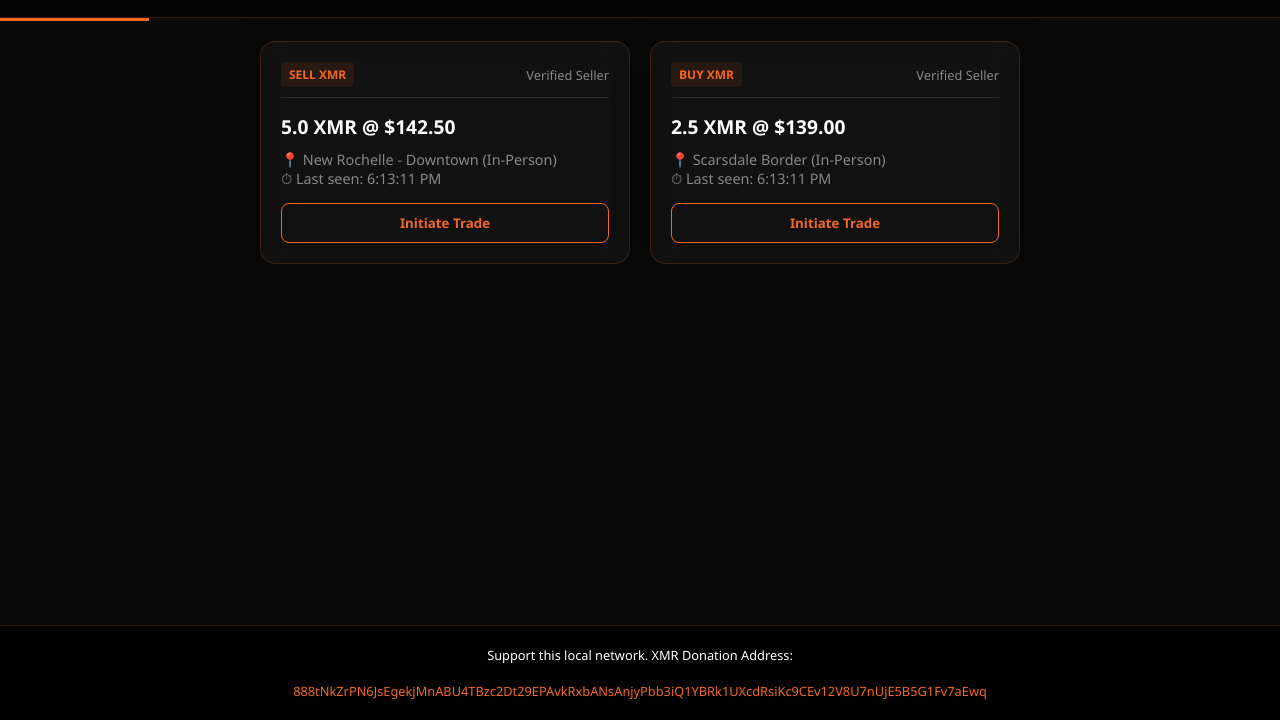
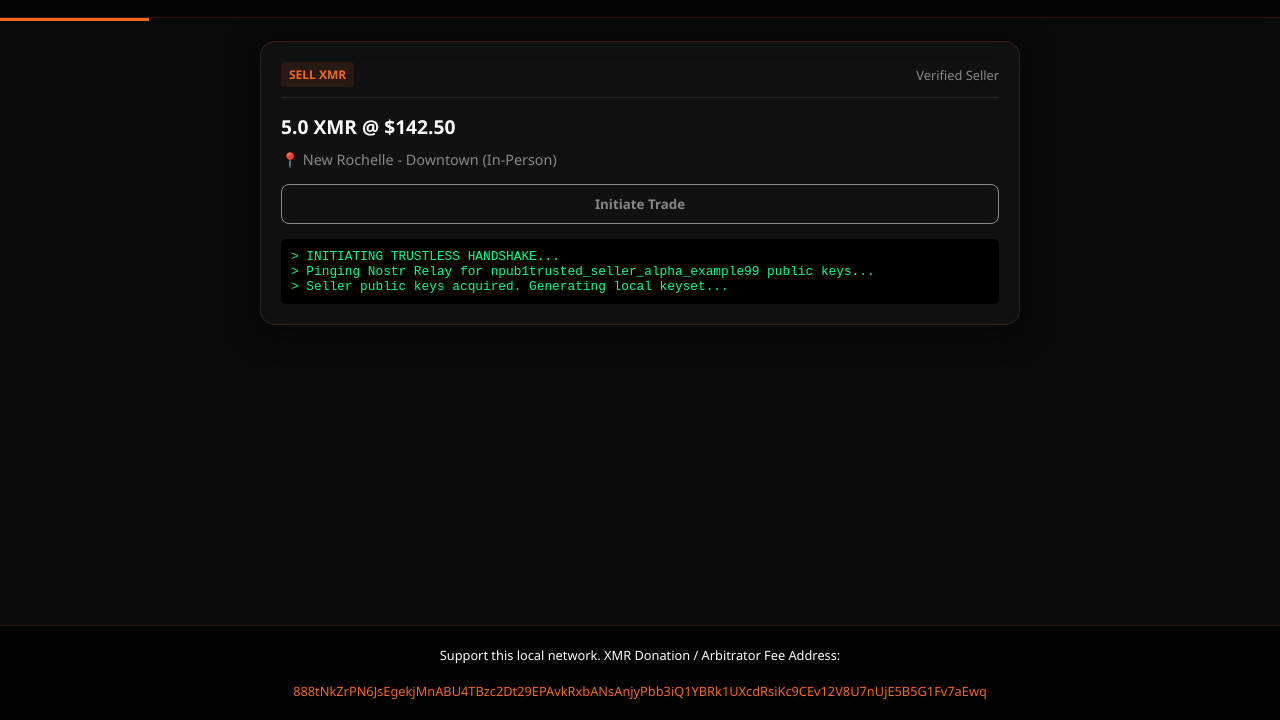
Before and after one commit to xlarzeta-lab/ricochetdetect, a plain HTML site: page p2p.html in a window 1280 px wide. Both pictures are taken after a click on the button "Initiate Trade". Shown: the part 80-800 px from the top of the page. Drawn offline with Linux system fonts and the light colour scheme.

Commit message:
Update p2p.html

```diff
--- a/p2p.html
+++ b/p2p.html
@@ -4,6 +4,9 @@
     <meta charset="UTF-8">
     <meta name="viewport" content="width=device-width, initial-scale=1.0">
     <title>Quantum Terminal - P2P Matcher</title>
+
+    <script src="https://cdnjs.cloudflare.com/ajax/libs/qrcodejs/1.0.0/qrcode.min.js"></script>
+
     <style>
         :root {
             --monero-orange: #F26822;
@@ -12,146 +15,54 @@
             --glass-border: rgba(242, 104, 34, 0.2);
             --text-main: #ffffff;
             --text-muted: #888888;
+            --success-green: #00ff88;
         }
 
-* {
-	box-sizing: border-box;
-	margin: 0;
-	padding: 0;
-	font-family: 'Segoe UI', Tahoma, Geneva, Verdana, sans-serif;
-}
-
-body {
-	background-color: var(--bg-dark);
-	color: var(--text-main);
-	min-height: 100vh;
-	display: flex;
-	flex-direction: column;
-}
+        * { box-sizing: border-box; margin: 0; padding: 0; font-family: 'Segoe UI', sans-serif; }
+        body { background-color: var(--bg-dark); color: var(--text-main); min-height: 100vh; display: flex; flex-direction: column; }
 
         header {
-	padding: 20px;
-	text-align: center;
-	border-bottom: 1px solid var(--glass-border);
-	background: rgba(0, 0, 0, 0.5);
-	backdrop-filter: blur(10px);
-	position: sticky;
-	top: 0;
-	z-index: 10;
+            padding: 20px; text-align: center; border-bottom: 1px solid var(--glass-border);
+            background: rgba(0, 0, 0, 0.5); backdrop-filter: blur(10px); position: sticky; top: 0; z-index: 10;
         }
+        header h1 { color: var(--monero-orange); font-size: 1.5rem; text-transform: uppercase; letter-spacing: 2px; }
+        header p { color: var(--text-muted); font-size: 0.85rem; margin-top: 5px; }
 
-header h1 {
-	color: var(--monero-orange);
-	font-size: 1.5rem;
-	text-transform: uppercase;
-	letter-spacing: 2px;
-}
+        #timer-bar { height: 3px; background: var(--monero-orange); width: 100%; transition: width 1s linear; }
 
-header p {
-	color: var(--text-muted);
-	font-size: 0.85rem;
-	margin-top: 5px;
-}
+        main { flex-grow: 1; padding: 20px; max-width: 800px; margin: 0 auto; width: 100%; }
 
-/* 60-Second Visual Indicator */
-#timer-bar {
-height: 3px;
-background: var(--monero-orange);
-width: 100%;
-transition: width 1s linear;
-}
+        #order-book { display: grid; grid-template-columns: repeat(auto-fit, minmax(300px, 1fr)); gap: 20px; }
 
-main {
-	flex-grow: 1;
-	padding: 20px;
-	max-width: 800px;
-	margin: 0 auto;
-	width: 100%;
-}
-
-/* Bento Box Layout */
-#order-book {
-display: grid;
-grid-template-columns: repeat(auto-fit, minmax(300px, 1fr));
-gap: 20px;
-}
-
-/* Glassmorphism Cards */
         .trade-card {
-	background: var(--card-bg);
-	border: 1px solid var(--glass-border);
-	border-radius: 15px;
-	padding: 20px;
-	backdrop-filter: blur(12px);
-	-webkit-backdrop-filter: blur(12px);
-	box-shadow: 0 4px 30px rgba(0, 0, 0, 0.5);
+            background: var(--card-bg); border: 1px solid var(--glass-border); border-radius: 15px;
+            padding: 20px; backdrop-filter: blur(12px); box-shadow: 0 4px 30px rgba(0, 0, 0, 0.5);
             transition: transform 0.2s ease, border-color 0.2s ease;
         }
+        .trade-card:hover { transform: translateY(-5px); border-color: var(--monero-orange); }
 
-.trade-card:hover {
-	transform: translateY(-5px);
-	border-color: var(--monero-orange);
-}
-
-.card-header {
-	display: flex;
-	justify-content: space-between;
-	align-items: center;
-	margin-bottom: 15px;
-	border-bottom: 1px solid rgba(255,255,255,0.1);
-	padding-bottom: 10px;
-}
-
-.badge {
-	background: rgba(242, 104, 34, 0.1);
-	color: var(--monero-orange);
-	padding: 4px 8px;
-	border-radius: 4px;
-	font-size: 0.75rem;
-	font-weight: bold;
-}
-
-.price-row {
-	font-size: 1.2rem;
-	font-weight: bold;
-	margin-bottom: 10px;
-}
-
-.details-row {
-	font-size: 0.9rem;
-	color: var(--text-muted);
-	margin-bottom: 15px;
-}
+        .card-header { display: flex; justify-content: space-between; align-items: center; margin-bottom: 15px; border-bottom: 1px solid rgba(255,255,255,0.1); padding-bottom: 10px; }
+        .badge { background: rgba(242, 104, 34, 0.1); color: var(--monero-orange); padding: 4px 8px; border-radius: 4px; font-size: 0.75rem; font-weight: bold; }
+        .price-row { font-size: 1.2rem; font-weight: bold; margin-bottom: 10px; }
+        .details-row { font-size: 0.9rem; color: var(--text-muted); margin-bottom: 15px; }
 
         .action-btn {
-	width: 100%;
-	background: transparent;
-	color: var(--monero-orange);
-	border: 1px solid var(--monero-orange);
-	padding: 10px;
-	border-radius: 8px;
-	cursor: pointer;
-	font-weight: bold;
-	transition: all 0.3s ease;
+            width: 100%; background: transparent; color: var(--monero-orange); border: 1px solid var(--monero-orange);
+            padding: 10px; border-radius: 8px; cursor: pointer; font-weight: bold; transition: all 0.3s ease;
         }
+        .action-btn:hover { background: var(--monero-orange); color: var(--bg-dark); }
+        .action-btn:disabled { border-color: var(--text-muted); color: var(--text-muted); background: transparent; cursor: not-allowed; }
 
-.action-btn:hover {
-	background: var(--monero-orange);
-	color: var(--bg-dark);
+        /* Multisig Terminal UI inside Card */
+        .terminal-log {
+            background: #000; font-family: monospace; font-size: 0.8rem; padding: 10px;
+            border-radius: 5px; margin-top: 15px; color: var(--success-green);
+            max-height: 150px; overflow-y: auto; display: none;
         }
+        .qr-container { display: none; text-align: center; margin-top: 15px; background: #fff; padding: 10px; border-radius: 8px; }
 
-footer {
-	text-align: center;
-	padding: 20px;
-	border-top: 1px solid var(--glass-border);
-	font-size: 0.8rem;
-	background: rgba(0, 0, 0, 0.8);
-}
-
-footer span {
-	color: var(--monero-orange);
-	word-break: break-all;
-}
+        footer { text-align: center; padding: 20px; border-top: 1px solid var(--glass-border); font-size: 0.8rem; background: rgba(0, 0, 0, 0.8); }
+        footer span { color: var(--monero-orange); word-break: break-all; }
     </style>
 </head>
 <body>
@@ -163,51 +74,34 @@ footer span {
     <div id="timer-bar"></div>
 
     <main>
-<div id="order-book">
-</div>
+        <div id="order-book"></div>
     </main>
 
     <footer>
-<p>Support this local network. XMR Donation Address:</p>
+        <p>Support this local network. XMR Donation / Arbitrator Fee Address:</p>
         <br>
         <span id="donation-address">888tNkZrPN6JsEgekjMnABU4TBzc2Dt29EPAvkRxbANsAnjyPbb3iQ1YBRk1UXcdRsiKc9CEv12V8U7nUjE5B5G1Fv7aEwq</span>
     </footer>
 
     <script>
         // ==========================================
-// CONFIGURATION & PROTOCOL RULES
+        // CONFIGURATION
         // ==========================================
+        const WHITELISTED_SELLERS = ['npub1trusted_seller_alpha_example99'];
+        const REFRESH_RATE_MS = 60000;
+        const ARBITRATOR_ADDRESS = document.getElementById('donation-address').innerText;
+        const SYSTEM_FEE_PERCENTAGE = 0.01; // 1%
 
-// 1. The Gatekeeper List
-// Only public keys in this array will render in your UI.
-const WHITELISTED_SELLERS = [
-	'npub1trusted_seller_alpha_example99',
-'npub1trusted_seller_beta_example42'
-];
-
-// 2. The Relay Tag (Your specific dark pool)
-const LOCAL_MARKET_TAG = '#XMR-Local-NR-Zone';
-
-// 3. Strict 60-second update limit to respect API/Relay limits
-const REFRESH_RATE_MS = 60000;
-
-// ==========================================
-// DOM ELEMENTS
-// ==========================================
         const orderBookDiv = document.getElementById('order-book');
         const timerBar = document.getElementById('timer-bar');
 
         // ==========================================
-// CORE LOGIC
+        // MARKET DATA FETCHER
         // ==========================================
-
-// In a production environment, this function utilizes a WebSocket (wss://)
-// to connect to Nostr relays. For testing the UI immediately, it simulates the relay JSON.
         async function fetchMarketData() {
             return new Promise(resolve => {
                 setTimeout(() => {
-			resolve([
-				{
+                    resolve([{
                         pubkey: 'npub1trusted_seller_alpha_example99',
                         type: 'SELL',
                         asset: 'XMR',
@@ -215,81 +109,139 @@ async function fetchMarketData() {
                         amount: '5.0',
                         location: 'New Rochelle - Downtown (In-Person)',
                         timestamp: Date.now()
-				},
-		   {
-			   // This seller is NOT in your whitelist array.
-			   // The app will silently discard this data.
-			   pubkey: 'npub1untrusted_random_scammer',
-			   type: 'SELL',
-			   asset: 'XMR',
-			   fiatPrice: '$10.00',
-			   amount: '100.0',
-			   location: 'Remote',
-			   timestamp: Date.now()
-		   },
-		   {
-			   pubkey: 'npub1trusted_seller_beta_example42',
-			   type: 'BUY',
-			   asset: 'XMR',
-			   fiatPrice: '$139.00',
-			   amount: '2.5',
-			   location: 'Scarsdale Border (In-Person)',
-					timestamp: Date.now()
-		   }
-			]);
+                    }]);
                 }, 500);
             });
         }
 
         function renderOrders(orders) {
+            // Only re-render if no trades are actively running to avoid UI wiping
+            if (document.querySelector('.active-trade')) return;
+
             orderBookDiv.innerHTML = '';
-
-	// THE FILTER: Here is where you control the market.
             const filteredOrders = orders.filter(order => WHITELISTED_SELLERS.includes(order.pubkey));
 
             if (filteredOrders.length === 0) {
-		orderBookDiv.innerHTML = '<p style="text-align:center; color: #888;">No verified local orders available at this time.</p>';
+                orderBookDiv.innerHTML = '<p style="text-align:center; color: #888;">No verified local orders available.</p>';
                 return;
             }
 
-	// Inject the bento-box cards
             filteredOrders.forEach(order => {
                 const card = document.createElement('div');
                 card.className = 'trade-card';
-
-	const timeAgo = new Date(order.timestamp).toLocaleTimeString();
+                card.id = `card-${order.pubkey}`;
 
                 card.innerHTML = `
                     <div class="card-header">
                         <span class="badge">${order.type} ${order.asset}</span>
                         <span style="font-size: 0.8rem; color: #888;">Verified Seller</span>
                     </div>
-	<div class="price-row">
-	${order.amount} ${order.asset} @ ${order.fiatPrice}
-	</div>
-	<div class="details-row">
-	📍 ${order.location}<br>
-	⏱ Last seen: ${timeAgo}
-	</div>
-	<button class="action-btn" onclick="initiateMultisig('${order.pubkey}', '${order.amount}')">
+                    <div class="price-row">${order.amount} ${order.asset} @ ${order.fiatPrice}</div>
+                    <div class="details-row">📍 ${order.location}</div>
+                    <button id="btn-${order.pubkey}" class="action-btn" onclick="startTradeFlow('${order.pubkey}', ${order.amount}, '${card.id}')">
                         Initiate Trade
                     </button>
+                    <div id="terminal-${order.pubkey}" class="terminal-log"></div>
+                    <div id="qr-${order.pubkey}" class="qr-container"></div>
                 `;
-
                 orderBookDiv.appendChild(card);
             });
         }
 
-function initiateMultisig(sellerKey, amount) {
-	// Placeholder for the cryptographic transaction builder
-	alert('Initiating trustless multi-sig handshake with verified seller:\\n' + sellerKey + '\\n\\nSmart contract enforces 1% routing fee to host.');
+        // ==========================================
+        // MULTISIG CRYPTOGRAPHIC PROTOCOL (Simulated WASM Bridge)
+        // ==========================================
+
+        async function startTradeFlow(sellerNpub, amount, cardId) {
+            const card = document.getElementById(cardId);
+            const btn = document.getElementById(`btn-${sellerNpub}`);
+            const terminal = document.getElementById(`terminal-${sellerNpub}`);
+            const qrContainer = document.getElementById(`qr-${sellerNpub}`);
+
+            card.classList.add('active-trade');
+            btn.disabled = true;
+            terminal.style.display = 'block';
+
+            const log = (msg) => {
+                terminal.innerHTML += `> ${msg}<br>`;
+                terminal.scrollTop = terminal.scrollHeight;
+            };
+
+            // STATE 1: Key Exchange via Nostr
+            log("INITIATING TRUSTLESS HANDSHAKE...");
+            await new Promise(r => setTimeout(r, 1200));
+            log(`Pinging Nostr Relay for ${sellerNpub} public keys...`);
+            await new Promise(r => setTimeout(r, 1000));
+            log("Seller public keys acquired. Generating local keyset...");
+            await new Promise(r => setTimeout(r, 1500));
+
+            // STATE 2: Computing 2-of-3 Multisig locally (WASM function)
+            log("COMPUTING 2-OF-3 MULTISIG ADDRESS...");
+            log("Participant 1: Local Buyer");
+            log("Participant 2: Nostr Seller");
+            log(`Arbitrator: ${ARBITRATOR_ADDRESS.substring(0, 15)}...`);
+
+            await new Promise(r => setTimeout(r, 2000));
+            const generatedMultisigAddress = "44AFFq5kSiGBoZ... (Simulated 2/3 Address)";
+            log(`SUCCESS. Escrow address generated.`);
+
+            qrContainer.style.display = 'block';
+            new QRCode(qrContainer, { text: generatedMultisigAddress, width: 128, height: 128 });
+
+            btn.innerText = "Awaiting Seller Deposit...";
+
+            // STATE 3: Blockchain Scanning
+            log("Connecting to remote node: node.xmr.to:18081...");
+            log("Scanning mempool for escrow deposit...");
+
+            // Simulating waiting for real-world blockchain block
+            await new Promise(r => setTimeout(r, 4000));
+            log(`DEPOSIT DETECTED: ${amount} XMR in Escrow.`);
+            qrContainer.style.display = 'none';
+
+            // STATE 4: Settlement and Fee Enforcement
+            btn.disabled = false;
+            btn.innerText = "Sign Release Transaction";
+            btn.style.borderColor = "var(--success-green)";
+            btn.style.color = "var(--success-green)";
+
+            btn.onclick = () => buildFinalTransaction(amount, log, btn, card);
+        }
+
+        async function buildFinalTransaction(totalAmount, log, btn, card) {
+            btn.disabled = true;
+            btn.innerText = "Computing Cryptography...";
+
+            const fee = (totalAmount * SYSTEM_FEE_PERCENTAGE).toFixed(4);
+            const payout = (totalAmount - fee).toFixed(4);
+
+            log("CONSTRUCTING RELEASE TRANSACTION...");
+            await new Promise(r => setTimeout(r, 1000));
+            log(`Output 1 (Buyer): ${payout} XMR`);
+            log(`Output 2 (System Fee): ${fee} XMR -> Arbitrator Address`);
+
+            // This is where the WASM library strictly refuses to generate
+            // a valid signature unless Output 2 matches your Hardcoded rule.
+            log("Enforcing fee policy... Policy matched.");
+            await new Promise(r => setTimeout(r, 1500));
+
+            log("Signing transaction (1/2 signatures acquired)...");
+            log("Broadcasting partial tx to Seller via Nostr...");
+
+            await new Promise(r => setTimeout(r, 2000));
+            log("Seller signature (2/2) received! Broadcasting to network...");
+
+            btn.innerText = "Trade Complete";
+            btn.style.background = "var(--success-green)";
+            btn.style.color = "#000";
+
+            setTimeout(() => { card.classList.remove('active-trade'); }, 5000);
         }
 
         // ==========================================
-// TIMER & REFRESH ENFORCEMENT
+        // TIMER LOOP
         // ==========================================
         let secondsPassed = 0;
-
         function updateTimerBar() {
             secondsPassed++;
             const percentage = (secondsPassed / (REFRESH_RATE_MS / 1000)) * 100;
@@ -299,31 +251,24 @@ function updateTimerBar() {
                 secondsPassed = 0;
                 timerBar.style.transition = 'none';
                 timerBar.style.width = '0%';
-		setTimeout(() => {
-			timerBar.style.transition = 'width 1s linear';
-		}, 50);
+                setTimeout(() => { timerBar.style.transition = 'width 1s linear'; }, 50);
+
+                // Only sync if a trade isn't actively happening
+                if (!document.querySelector('.active-trade')) syncNetwork();
             }
         }
 
         async function syncNetwork() {
-	console.log("Syncing with decentralized relays...");
             const rawOrders = await fetchMarketData();
             renderOrders(rawOrders);
         }
 
-// ==========================================
-// BOOT SEQUENCE
-// ==========================================
         function init() {
             syncNetwork();
-
-	// Strictly enforce the 60 second market update interval
-	setInterval(syncNetwork, REFRESH_RATE_MS);
             setInterval(updateTimerBar, 1000);
         }
 
         window.onload = init;
-
     </script>
 </body>
 </html>
```
Lines whose indentation alone changed are shown as unchanged.
